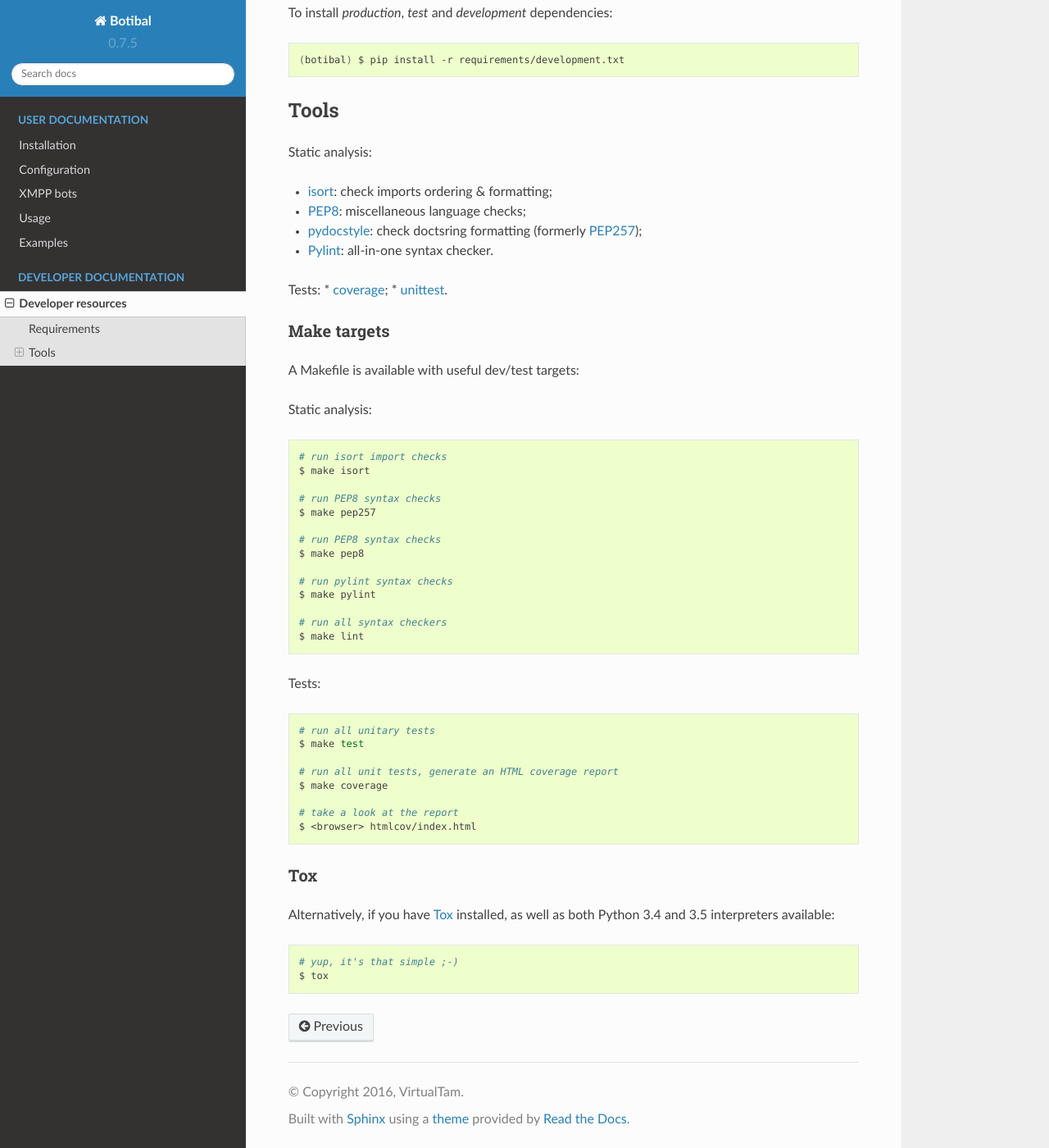
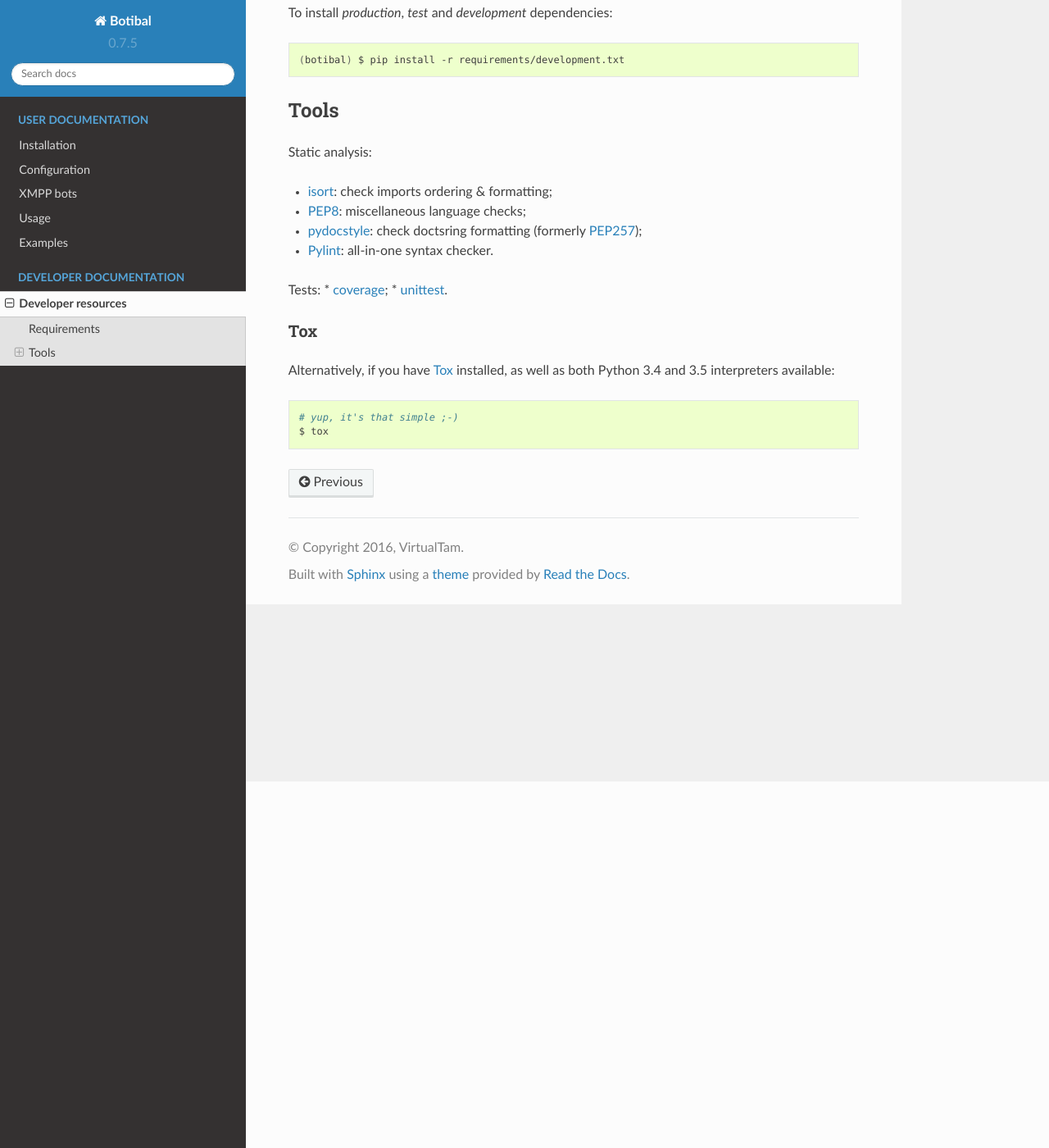
Before and after one commit to virtualtam/botibal, a Sphinx documentation site: the page built from docs/developer.rst, in a window 1280 px wide and 1400 px high, scrolled down 447 px. Shown: the whole window at 82% size. Built offline with Sphinx 7.4.7 and the Read the Docs theme 2.0.0, drawn with Linux system fonts in a browser that asks for light colours.

Commit message:
Makefile: remove unused test targets
Signed-off-by: VirtualTam <virtualtam@flibidi.net>

```diff
--- a/docs/developer.rst
+++ b/docs/developer.rst
@@ -35,43 +35,6 @@ Tests:
 * `coverage`_;
 * `unittest`_.
 
-Make targets
-^^^^^^^^^^^^^
-
-A Makefile is available with useful dev/test targets:
-
-Static analysis:
-
-.. code-block:: bash
-
-   # run isort import checks
-   $ make isort
-
-   # run PEP8 syntax checks
-   $ make pep257
-
-   # run PEP8 syntax checks
-   $ make pep8
-
-   # run pylint syntax checks
-   $ make pylint
-
-   # run all syntax checkers
-   $ make lint
-
-Tests:
-
-.. code-block:: bash
-
-   # run all unitary tests
-   $ make test
-
-   # run all unit tests, generate an HTML coverage report
-   $ make coverage
-
-   # take a look at the report
-   $ <browser> htmlcov/index.html
-
 Tox
 ^^^
 
```
Also changed, not shown: 1 other file.
